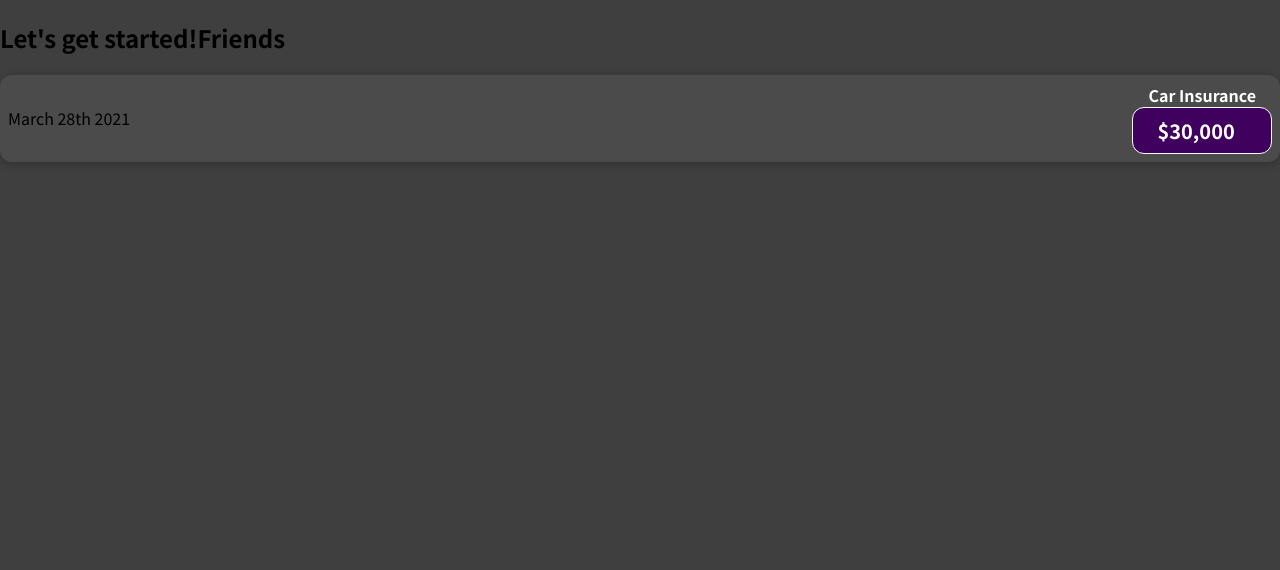
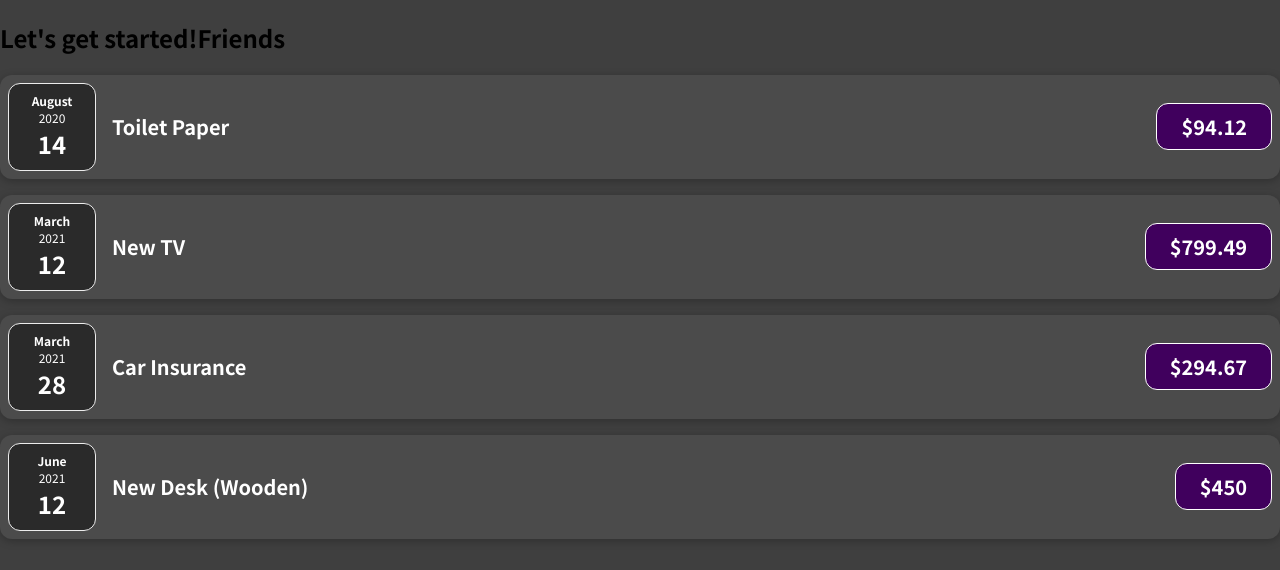
Before and after one commit to MubasherChaudhry/React_Basic_and_work_with_Components, a React (Create React App) app: page / in a window 1280 px wide. Shown: the top 570 px of the page. Built offline with nearby package versions, Linux system fonts and the light colour scheme.

Commit message:
added new css file and Split the code in new component

```diff
--- a/src/App.js
+++ b/src/App.js
@@ -1,10 +1,50 @@
 import ExpenseItem from "./components/ExpenseItem";
 
 function App() {
+  const expenses = [
+    {
+      id: "e1",
+      title: "Toilet Paper",
+      amount: 94.12,
+      date: new Date(2020, 7, 14),
+    },
+    { id: "e2", title: "New TV", amount: 799.49, date: new Date(2021, 2, 12) },
+    {
+      id: "e3",
+      title: "Car Insurance",
+      amount: 294.67,
+      date: new Date(2021, 2, 28),
+    },
+    {
+      id: "e4",
+      title: "New Desk (Wooden)",
+      amount: 450,
+      date: new Date(2021, 5, 12),
+    },
+  ];
   return (
     <div>
       <h2>Let's get started!Friends</h2>
-      <ExpenseItem />
+      <ExpenseItem
+        title={expenses[0].title}
+        amount={expenses[0].amount}
+        date={expenses[0].date}
+      />{" "}
+      <ExpenseItem
+        title={expenses[1].title}
+        amount={expenses[1].amount}
+        date={expenses[1].date}
+      />
+      <ExpenseItem
+        title={expenses[2].title}
+        amount={expenses[2].amount}
+        date={expenses[2].date}
+      />
+      <ExpenseItem
+        title={expenses[3].title}
+        amount={expenses[3].amount}
+        date={expenses[3].date}
+      />
     </div>
   );
 }
--- /dev/null
+++ b/src/components/ExpenseDate.css
@@ -0,0 +1,26 @@
+.expense-date {
+  display: flex;
+  flex-direction: column;
+  width: 5.5rem;
+  height: 5.5rem;
+  border: 1px solid #ececec;
+  background-color: #2a2a2a;
+  color: white;
+  border-radius: 12px;
+  align-items: center;
+  justify-content: center;
+}
+
+.expense-date__month {
+  font-size: 0.75rem;
+  font-weight: bold;
+}
+
+.expense-date__year {
+  font-size: 0.75rem;
+}
+
+.expense-date__day {
+  font-size: 1.5rem;
+  font-weight: bold;
+}
--- /dev/null
+++ b/src/components/ExpenseDate.jsx
@@ -0,0 +1,17 @@
+import './ExpenseDate.css';
+const ExpenseDate = (props) => {
+
+  const month = props.date.toLocaleString("en-US", { month: "long" });
+  const day = props.date.toLocaleString("en-US", { day: "2-digit" });
+  const year = props.date.getFullYear();
+
+  return (
+    <div className='expense-date' >
+      <div className='expense-date__month' >{month} </div>
+      <div className='expense-date__year' >{year} </div>
+      <div className='expense-date__day' >{day} </div>
+    </div>
+  );
+}
+
+export default ExpenseDate;
--- a/src/components/ExpenseItem.jsx
+++ b/src/components/ExpenseItem.jsx
@@ -1,13 +1,15 @@
-import React from "react";
+import ExpenseDate from "./ExpenseDate";
+import  './ExpenseItem.css';
 
-import "./ExpenseItem.css";
-const ExpenseItem = () => {
+
+const ExpenseItem = (props) => {
+
   return (
     <div className="expense-item">
-      <div>March 28th 2021</div>
-      <div className="expense-item_description">
-        <h2>Car Insurance</h2>
-        <div className="expense-item__price">$30,000</div>
+      <ExpenseDate date={props.date} />
+      <div className="expense-item__description">
+        <h2>{props.title}</h2>
+        <div className="expense-item__price">${props.amount} </div>
       </div>
     </div>
   );
```
